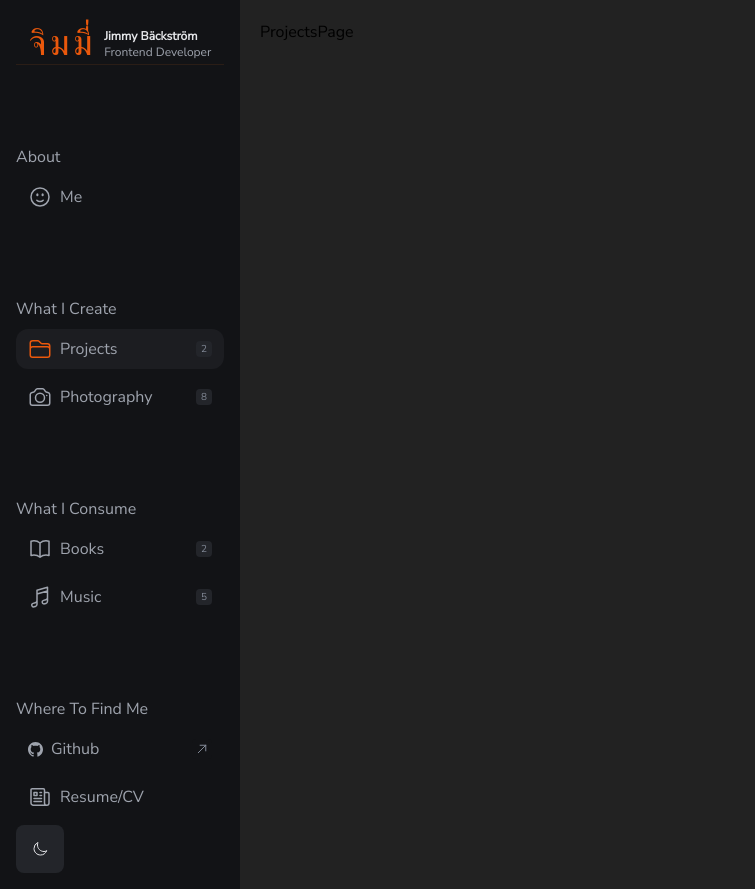
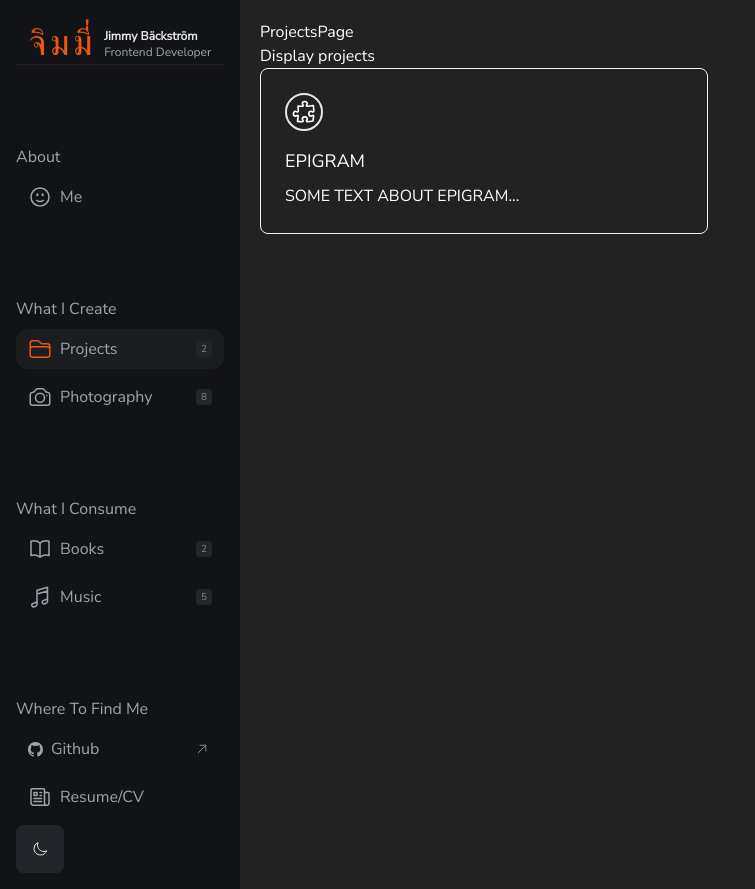
Before and after one commit to wongprom/test-next-13, a Next.js app: page /projects in a window 1280 px wide. Shown: the whole page, without its empty margins (0-755 px from the left). Built offline with nearby package versions, Linux system fonts and the light colour scheme.

Commit message:
#27 Add Auth to route add...
 use modal for user to login with either Google or Github account.

```diff
--- a/app/layout.tsx
+++ b/app/layout.tsx
@@ -1,5 +1,6 @@
 import Navbar from '@/components/Navbar';
 import Sidebar from '@/components/Sidebar';
+import { ClerkProvider } from '@clerk/nextjs';
 import '../styles/globals.css';
 
 import { alegreya, roboto_slab, nunito_sans, mulish } from './fonts/fonts';
@@ -19,6 +20,7 @@ export default function RootLayout({
       lang="en"
       className={`${alegreya.className} ${mulish.className} ${roboto_slab.className}`}
     >
+      <ClerkProvider>
         <body
           className={`${nunito_sans.className} flex min-h-screen w-full flex-col bg-[#222222]`}
         >
@@ -30,6 +32,7 @@ export default function RootLayout({
             </div>
           </div>
         </body>
+      </ClerkProvider>
     </html>
   );
 }
--- /dev/null
+++ b/app/projects/epigram/add/page.tsx
@@ -0,0 +1,20 @@
+import React from 'react';
+import { UserButton, currentUser } from '@clerk/nextjs';
+
+const AddPage = async () => {
+  const user = await currentUser();
+  if (!user) return <div>Not logged in</div>;
+  return (
+    <div className="text-white">
+      <div className="text-4xl">
+        <p>Add Page</p>
+      </div>
+      <div className="flex">
+        <UserButton afterSignOutUrl="/projects/epigram" />{' '}
+        <p>Hello user: {user.username || user.firstName || user.lastName}</p>
+      </div>
+    </div>
+  );
+};
+
+export default AddPage;
--- a/app/projects/epigram/page.tsx
+++ b/app/projects/epigram/page.tsx
@@ -1,3 +1,4 @@
+import { SignInButton } from '@clerk/nextjs';
 import AboutCard from '@/components/AboutCard';
 import { testEpigramData } from '@/data/data';
 import React from 'react';
@@ -12,9 +13,11 @@ const EpiGramPage = () => {
               EpiGram
             </h1>
             <div className="h-full mt-4 flex flex-col items-center sm:flex-row sm:items-start lg:items-end">
-              <button className="p-4 max-w-xs bg-[#23252a] cursor-pointer rounded-lg text-[#e5e6e9]">
-                Add epigram
-              </button>
+              <SignInButton mode="modal" redirectUrl="/projects/epigram/add">
+                <button className="p-4 max-w-xs bg-[#23252a] cursor-pointer rounded-lg text-[#e5e6e9]">
+                  Add epigram
+                </button>
+              </SignInButton>
             </div>
           </div>
           <div className="col-span-4 lg:col-span-3 mt-2 flex gap-4 flex-col">
@@ -77,19 +80,6 @@ const EpiGramPage = () => {
         </section>
       </div>
     </div>
-    // <div className="text-white text-4xl grid gap-10">
-    //   <div>
-    //     Some hello text like, This route get information from Supabase DB with
-    //     help of GraphQL
-    //   </div>
-    //   <div>
-    //     <h1>Display all epigrams</h1>
-    //   </div>
-    //   <button>
-    //     button to access Modal add new quote, Before Modal popups, Clerk auth
-    //     will do a check, OK ? Modal form popups : denied
-    //   </button>
-    // </div>
   );
 };
 
--- a/app/projects/page.tsx
+++ b/app/projects/page.tsx
@@ -1,9 +1,21 @@
+import AboutCard from '@/components/AboutCard';
 import React from 'react';
 
 const ProjectsPage = () => {
   return (
-    <div>ProjectsPage</div>
-    // Display projects
+    <div className="text-white">
+      <p>ProjectsPage</p>
+      <div>
+        <p>Display projects</p>
+        <div className="max-w-md">
+          <AboutCard
+            title={'EPIGRAM'}
+            text={'SOME TEXT ABOUT EPIGRAM...'}
+            href={'/projects/epigram'}
+          />
+        </div>
+      </div>
+    </div>
   );
 };
 
--- a/package.json
+++ b/package.json
@@ -9,6 +9,7 @@
     "lint": "next lint"
   },
   "dependencies": {
+    "@clerk/nextjs": "^4.25.4",
     "@heroicons/react": "^2.0.18",
     "@portabletext/react": "^3.0.7",
     "@sanity/image-url": "^1.0.2",
```
Also changed, not shown: middleware.ts (added, +10 -0 lines), 1 other file (tests, documents, lock files or other folders). Lines whose indentation alone changed are shown as unchanged.
